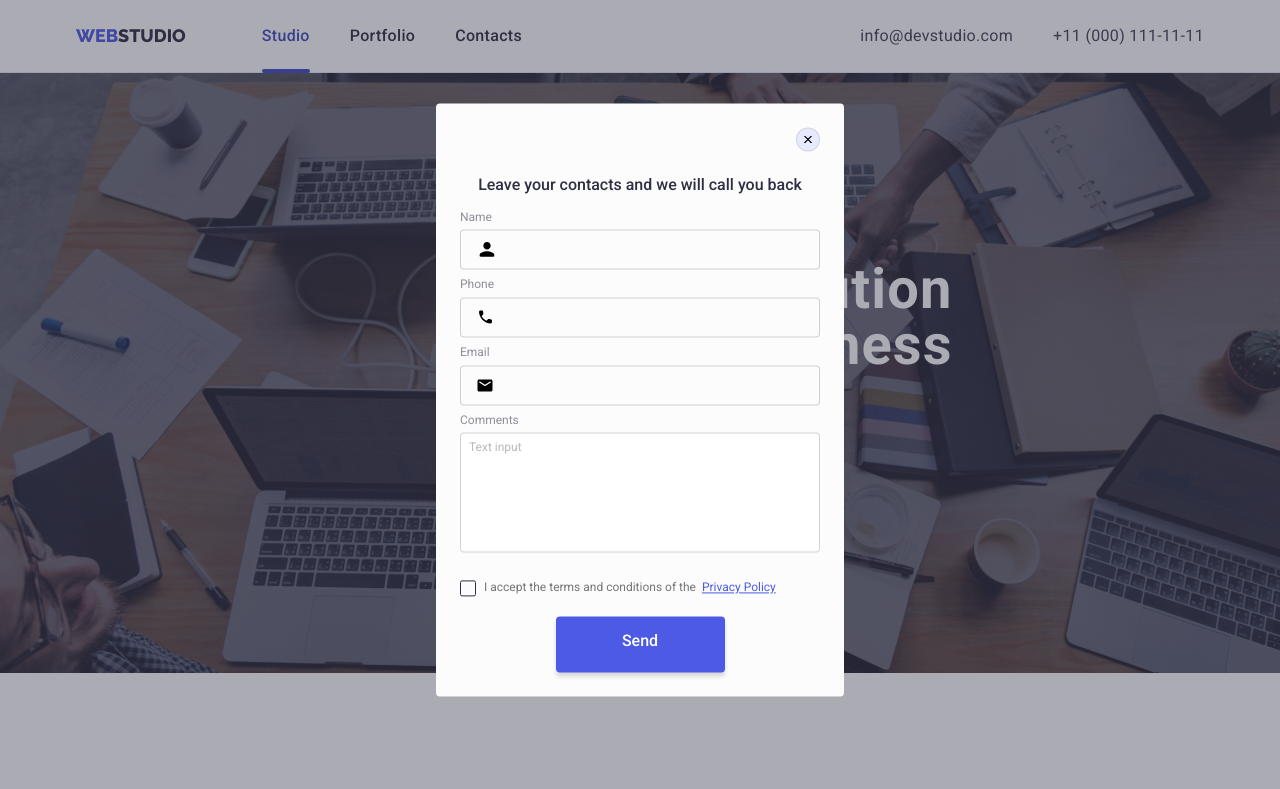
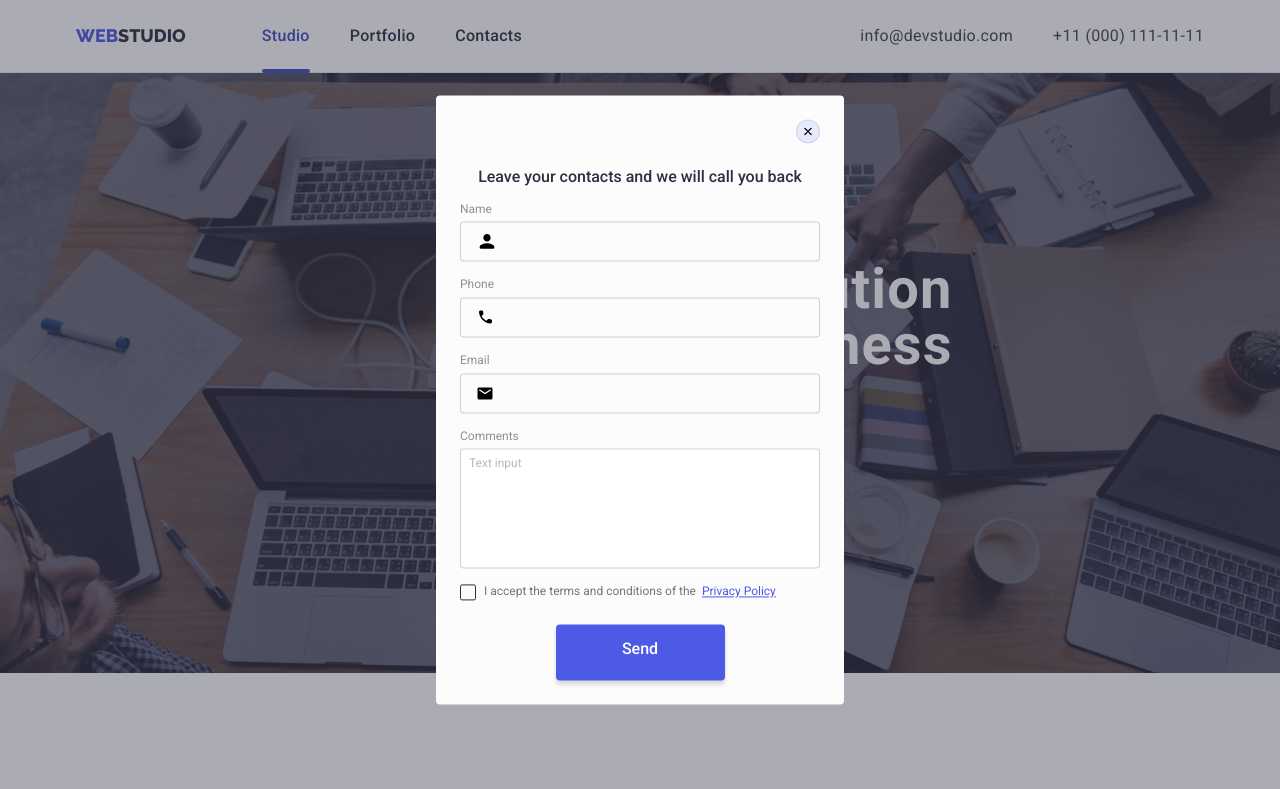
Before and after one commit to UserIryna28/goit-markup-hw-06, a plain HTML site: page index.html in a window 1280 px wide. Both pictures are taken after a click on the button "Order Service". Shown: the top 789 px of the page. Drawn offline with nearby package versions, Linux system fonts and the light colour scheme.

Commit message:
Update styles.css

```diff
--- a/css/styles.css
+++ b/css/styles.css
@@ -701,8 +701,9 @@ img {
   margin-bottom: 4px;
   font-weight: 400;
 }
+
 .modal-form-field {
-  margin-bottom: 8px;
+  margin-bottom: 16px;
 }
 .modal-form-input-box {
   position: relative;
@@ -757,9 +758,7 @@ img {
   font-size: 12px;
   line-height: 1.3;
   display: flex;
-
-  margin-top: 20px;
-  margin-bottom: 20px;
+  margin-bottom: 24px;
   color: #757575;
 }
 
```
